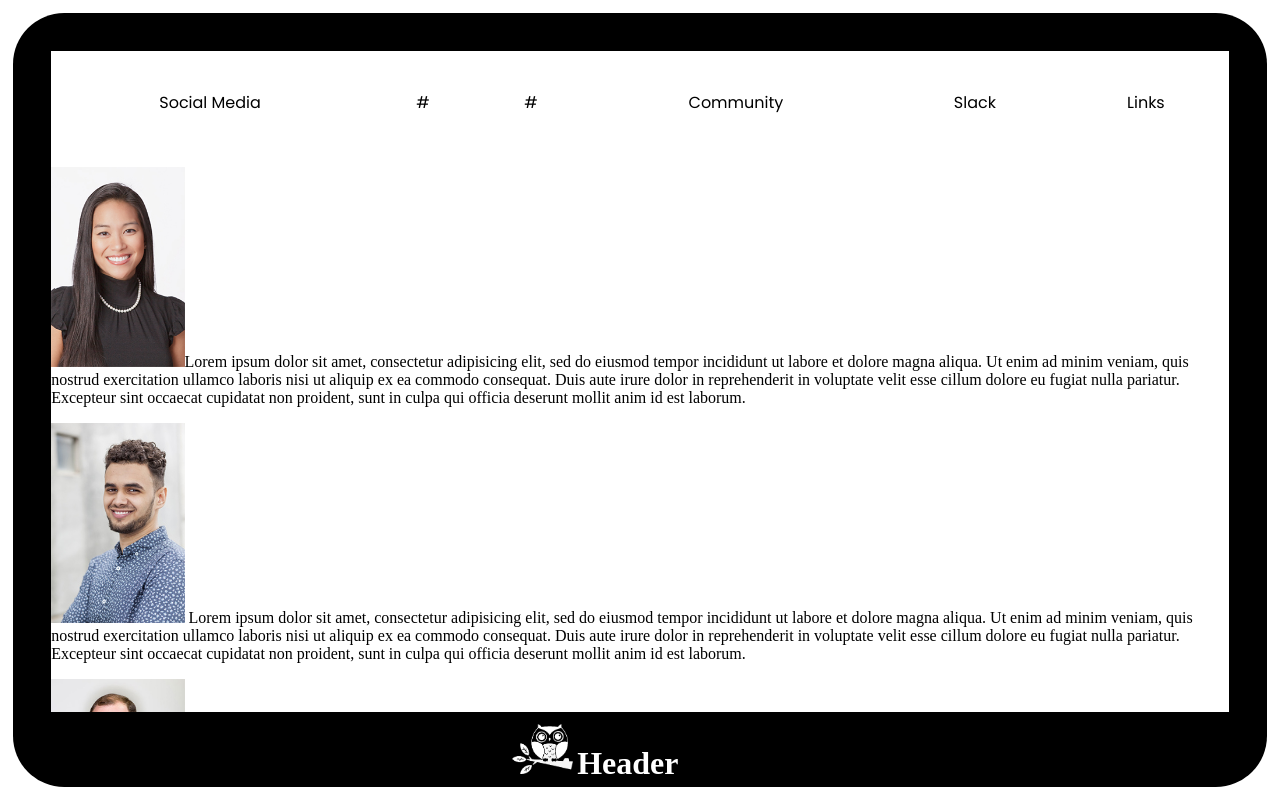
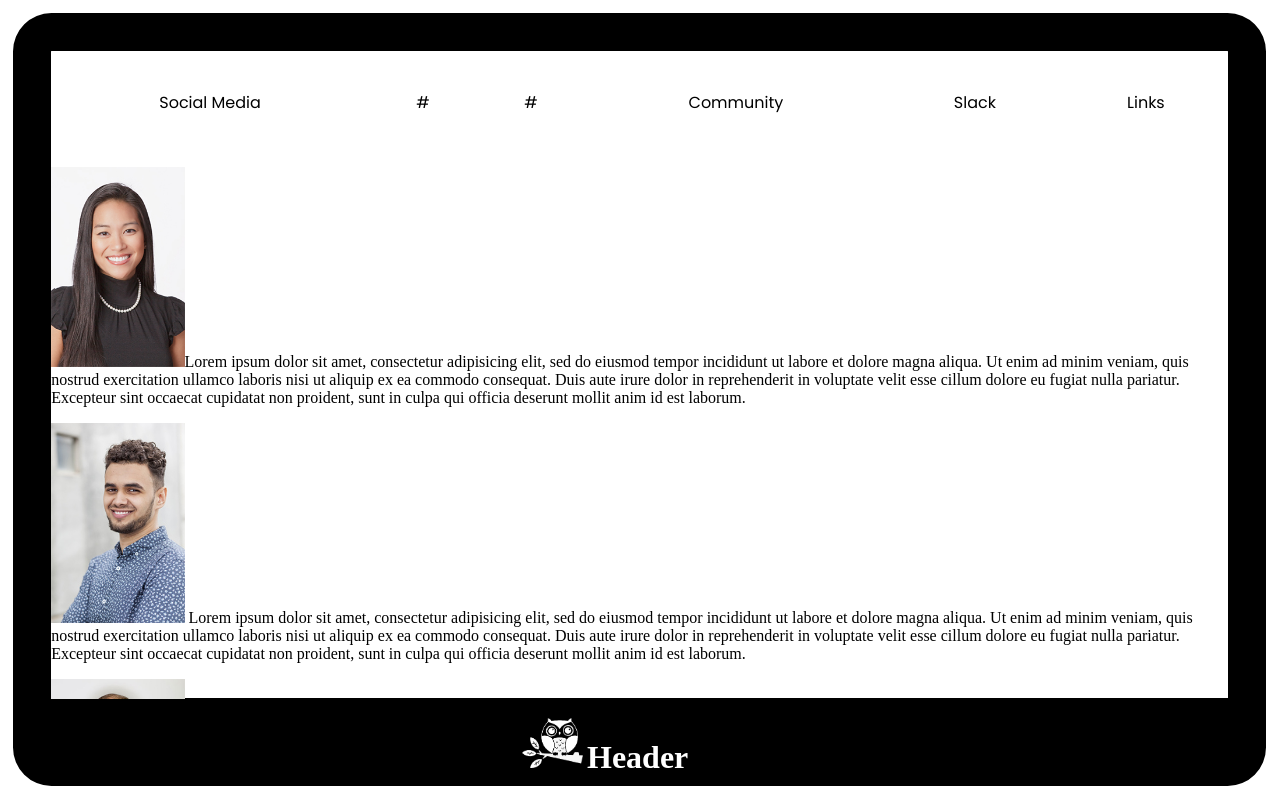
Before and after one commit to mmihara/GeekwiseGroup, a plain HTML site: page index.html in a window 1280 px wide. Drawn offline with Linux system fonts and the light colour scheme.

Commit message:
good header on bottom

```diff
--- a/css/main.css
+++ b/css/main.css
@@ -9,11 +9,10 @@ body {
   display: block;
   margin: 0 auto;
   position: absolute;
-  bottom: 2vw;
+  bottom: calc(-50px - 1.5vw);
   left: 40%;
   z-index: 4;
   color: white;
-  /*padding-top: 345px;*/
   line-height: 0;
 }
 
@@ -28,27 +27,18 @@ body {
 
 /*screen frame*/
 
-.outerborder {
-  height: calc(100vh - 2vw);
-  min-height: 400px;
-  width: 98vw;
-  background-color: black;
-  border-radius: 4vw;
-  position: fixed;
-  top: 1vw;
-  left: 1vw;
-  z-index: 0;
-}
-
 .innerborder {
-  height: calc(calc(100vh - 7vw) - 50px);
+  height: calc(calc(100vh - 8vw) - 50px);
   min-height: calc(calc(400px - 5vw) - 50px);
   width: 92vw;
   background-color: white;
   position: fixed;
-  top: 4vw;
-  left: 4vw;
+  top: 1vw;
+  left: 1vw;
   z-index: 1;
+  border: 3vw black solid;
+  border-bottom: calc(3vw + 50px) black solid;
+  border-radius: 3vw;
 }
 
 /*navbar*/
@@ -98,7 +88,7 @@ nav li a:hover{
 /*content*/
 
 .content {
-  height: calc(calc(100vh - 7vw) - 150px);
+  height: calc(calc(100vh - 8vw) - 150px);
   min-height: calc(calc(400px - 5vw) - 150px);
   width: 92vw;
   z-index: 3;
--- a/index.html
+++ b/index.html
@@ -10,19 +10,19 @@
   </head>
   <body>
 
-    <!-- header moved to bottom -->
-
-    <div class="header">
-      <img src="images\owllogo_360 inverted.png" alt="logo" />
-      <h1>Header</h1>
-    </div>
-
     <!-- screen frame -->
 
-    <div class="outerborder">
+    <!-- <div class="outerborder">
 
-    </div>
+    </div> -->
     <div class="innerborder">
+
+      <!-- header -->
+
+      <div class="header">
+        <img src="images\owllogo_360 inverted.png" alt="logo" />
+        <h1>Header</h1>
+      </div>
 
     </div>
 
```
